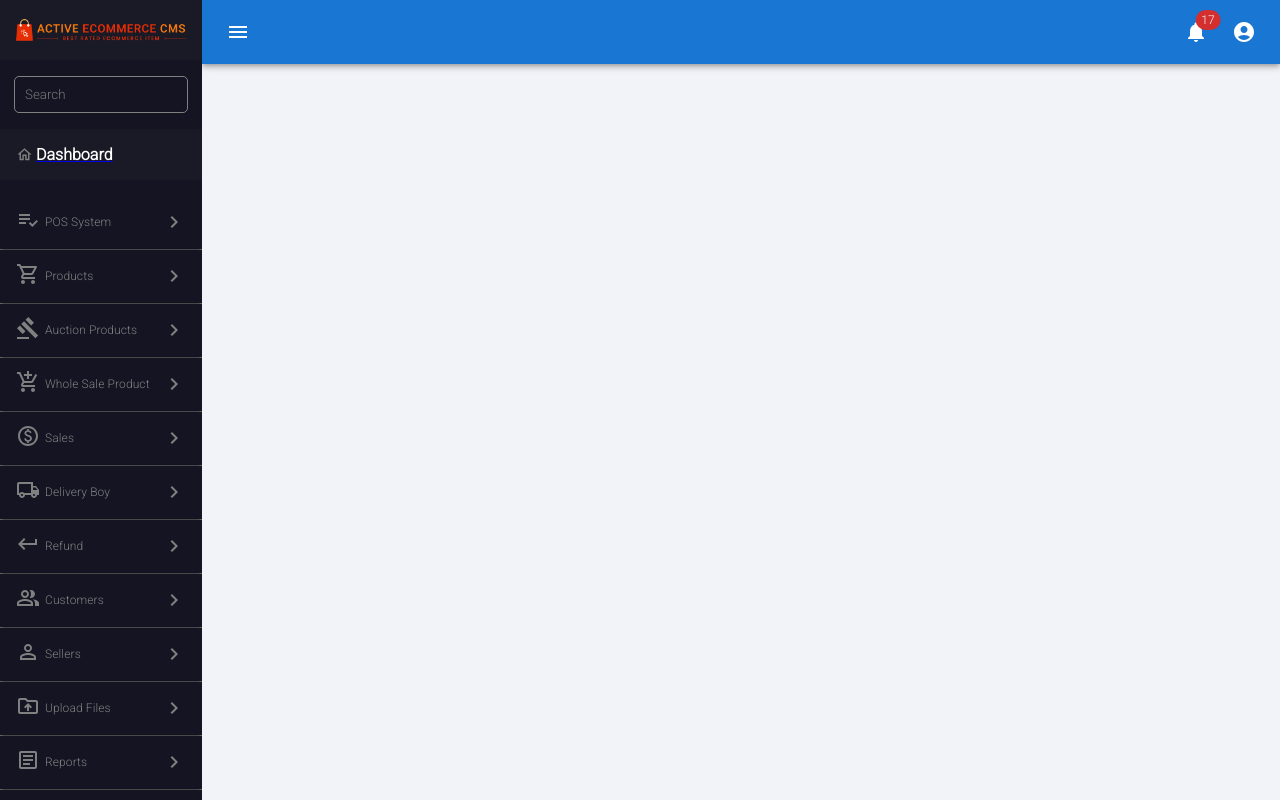
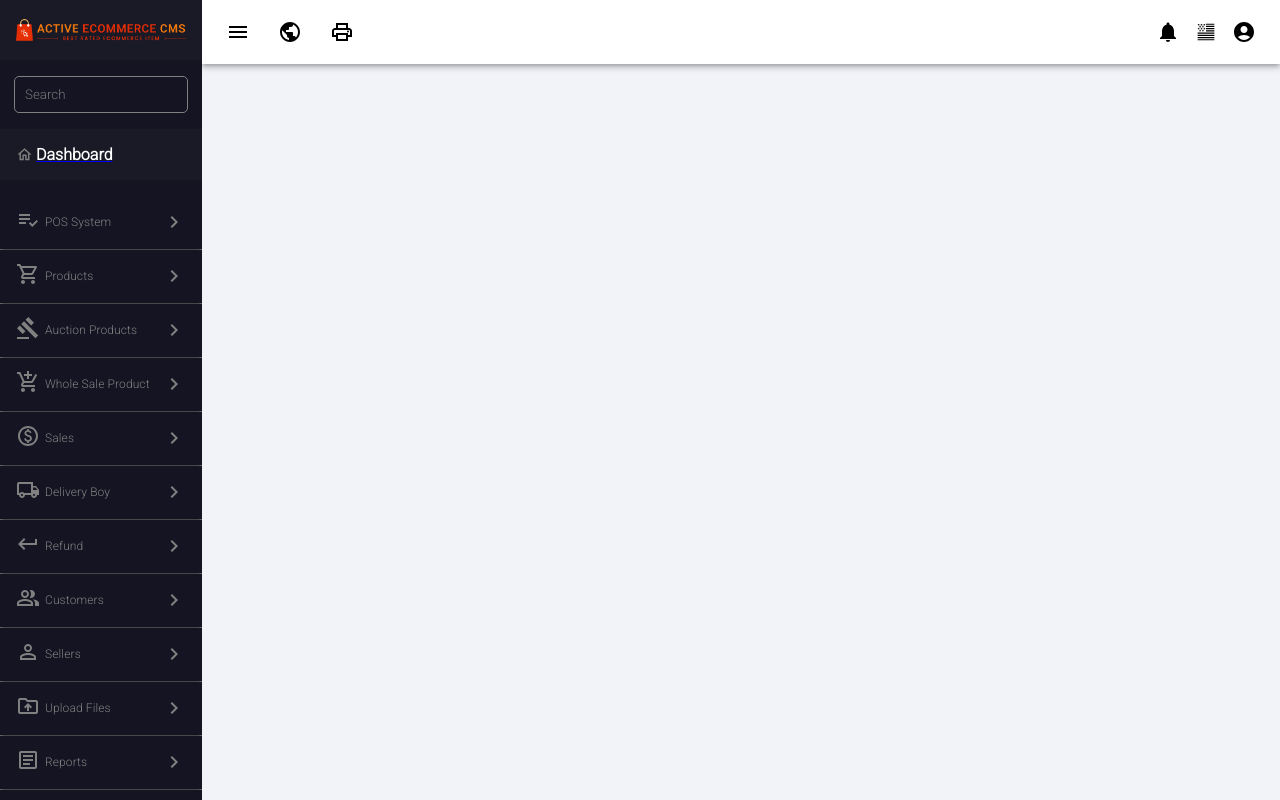
Before and after one commit to africommerce/africommerce-saas, a React (Create React App) app: page /admin in a window 1280 px wide. Built offline with nearby package versions, Linux system fonts and the light colour scheme.

Commit message:
fifth commit

```diff
--- a/src/components/admin/Body.jsx
+++ b/src/components/admin/Body.jsx
@@ -1,4 +1,5 @@
 import * as React from 'react';
+import { GiUsaFlag } from 'react-icons/gi'
 import styleded from 'styled-components';
 import AppBar from '@mui/material/AppBar';
 import Box from '@mui/material/Box';
@@ -9,6 +10,8 @@ import MenuItem from '@mui/material/MenuItem';
 import Menu from '@mui/material/Menu';
 import MenuIcon from '@mui/icons-material/Menu';
 import AccountCircle from '@mui/icons-material/AccountCircle';
+import PublicIcon from '@mui/icons-material/Public';
+import PrintOutlinedIcon from '@mui/icons-material/PrintOutlined';
 import NotificationsIcon from '@mui/icons-material/Notifications';
 import MoreIcon from '@mui/icons-material/MoreVert';
 
@@ -112,8 +115,9 @@ const Container = styleded.div`
     );
 
     return (
-      <Box sx={{ flexGrow: 1 }}>
-        <AppBar position="static">
+      <Box sx={{ flexGrow: 1, }}>
+        <AppBar sx=
+        {{bgcolor: '#fff', color: '#000'}} position="static">
           <Toolbar>
             <IconButton
               size="large"
@@ -124,6 +128,24 @@ const Container = styleded.div`
             >
               <MenuIcon />
             </IconButton>
+            <IconButton
+              size="large"
+              edge="start"
+              color="inherit"
+              aria-label="open drawer"
+              sx={{ mr: 2 }}
+            >
+              <PublicIcon />
+            </IconButton>
+            <IconButton
+              size="large"
+              edge="start"
+              color="inherit"
+              aria-label="open drawer"
+              sx={{ mr: 2 }}
+            >
+              <PrintOutlinedIcon />
+            </IconButton>
             <Box sx={{ flexGrow: 1 }} />
             <Box sx={{ display: { xs: 'none', md: 'flex' } }}>
               <IconButton
@@ -131,10 +153,19 @@ const Container = styleded.div`
                 aria-label="show 17 new notifications"
                 color="inherit"
               >
-                <Badge badgeContent={17} color="error">
+                <Badge badgeContent={0} color="error">
                   <NotificationsIcon />
                 </Badge>
               </IconButton>
+
+              <IconButton
+                size="small"
+                color="inherit"
+              >
+                <GiUsaFlag/>
+              </IconButton>
+
+
               <IconButton
                 size="large"
                 edge="end"
```
